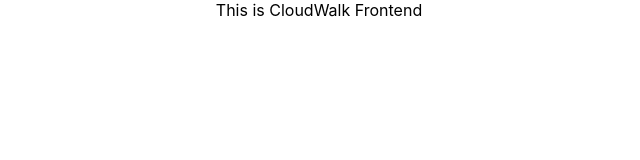
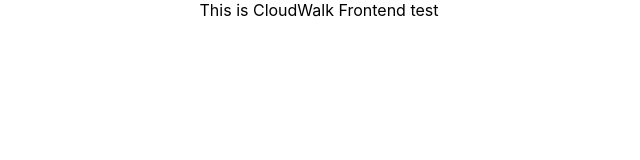
Before and after one commit to siccoo/cloudwalk-frontend, a React (Create React App) app: page / in a window 1280 px wide. Shown: the top 160 px of the page, without its empty margins (321-961 px from the left). Built offline with nearby package versions, Linux system fonts and the light colour scheme.

Commit message:
updates on app.js

```diff
--- a/src/App.js
+++ b/src/App.js
@@ -3,7 +3,7 @@
 const App = () => {
   return (
     <div className="App">
-      This is CloudWalk Frontend
+      This is CloudWalk Frontend test
     </div>
   );
 }
```
